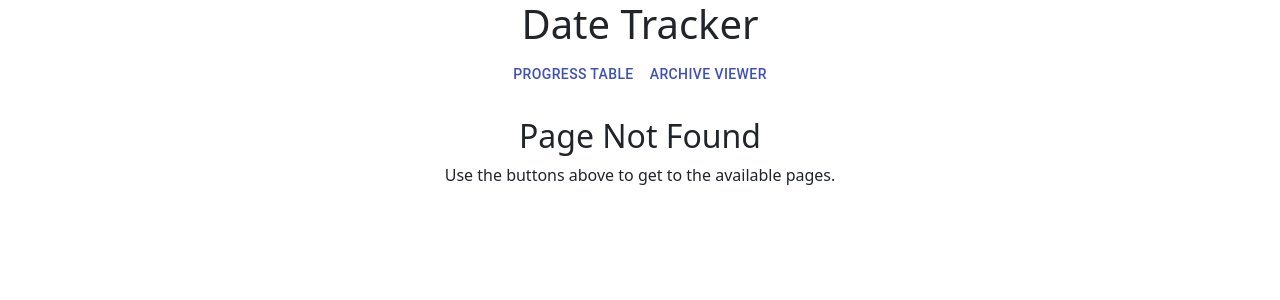
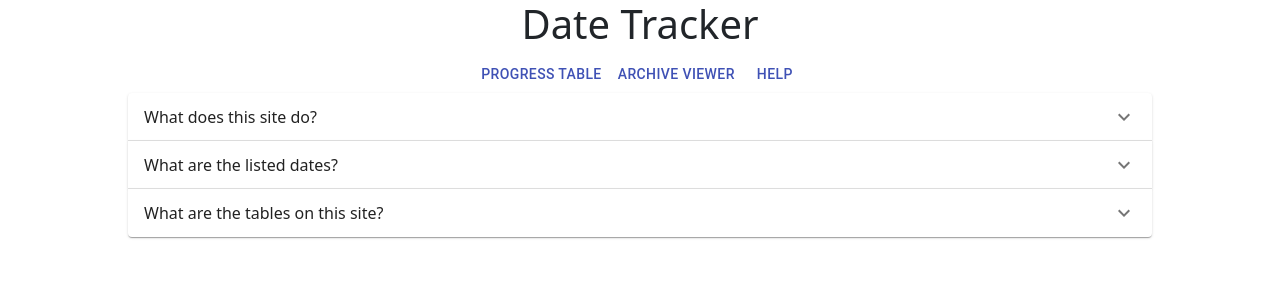
Before and after one commit to kpu007/howlong-frontend, a React (Create React App) app: page /information in a window 1280 px wide. Before the commit this address had no page. Shown: the top 300 px of the page. Built offline with nearby package versions, Linux system fonts and the light colour scheme.

Commit message:
Added an info section to clear stuff up

```diff
--- a/package.json
+++ b/package.json
@@ -4,6 +4,7 @@
   "private": true,
   "dependencies": {
     "@material-ui/core": "^4.11.4",
+    "@material-ui/icons": "^4.11.2",
     "@testing-library/jest-dom": "^5.12.0",
     "@testing-library/react": "^11.2.7",
     "@testing-library/user-event": "^12.8.3",
--- a/src/App.js
+++ b/src/App.js
@@ -9,6 +9,7 @@ import {
 import {Button} from "@material-ui/core"
 import ProgressTable from './components/ProgressTable.js'
 import ArchivedDateTable from './components/ArchivedDateTable.js'
+import Information from './components/Information.js'
 import NotFound from './components/NotFound.js'
 import './App.css';
 import 'bootstrap/dist/css/bootstrap.min.css';
@@ -27,6 +28,9 @@ function App() {
           <Button color="primary" component={Link} to="/archive">
             Archive Viewer
           </Button>
+          <Button color="primary" component={Link} to="/information">
+            Help
+          </Button>
         </div>
 
         <Switch>
@@ -39,6 +43,9 @@ function App() {
           <Route path="/archive">
             <ArchivedDateTable />
           </Route>
+          <Route path="/information">
+            <Information />
+          </Route>
           <Route>
             <NotFound />
           </Route>
--- /dev/null
+++ b/src/components/Information.js
@@ -0,0 +1,51 @@
+import Accordion from '@material-ui/core/Accordion';
+import AccordionSummary from '@material-ui/core/AccordionSummary';
+import AccordionDetails from '@material-ui/core/AccordionDetails';
+import ExpandMoreIcon from '@material-ui/icons/ExpandMore';
+
+
+const Information = () => {
+    return (
+        <div className="App" alignItems="center">
+            <div>
+                <div class="center" style={{width:"80%"}}>
+                    <Accordion>
+                        <AccordionSummary expandIcon={<ExpandMoreIcon />}>
+                            What does this site do?
+                        </AccordionSummary>
+                        <AccordionDetails>
+                            <div style={{textAlign:"left"}}>
+                                This web application tracks the progress of Professional Sports Authenticators (PSA), one of the largest grading companies in the world. Essentially, it just scrapes, stores, and displays this data. It is not affiliated in any way with PSA.
+                            </div>
+                        </AccordionDetails>
+                    </Accordion>
+                    <Accordion>
+                        <AccordionSummary expandIcon={<ExpandMoreIcon />}>
+                            What are the listed dates?
+                        </AccordionSummary>
+                        <AccordionDetails>
+                            <div style={{textAlign:"left"}}>
+                                These are PSA's "Complete-Through Dates" (CTDs).<br/><br/>
+                                The pandemic caused an enormous flood of submissions to such companies, which in turn caused them to switch to the CTD system instead of just listing estimated speed of a tier (since they'd fallen too far behind for said estimates to work). Said system lists the date that all orders for a tier have been "completed through" - for instance, if the earliest order for tier A was registered on February 11, then the CTD is February 10, as no open orders exist up until and including that date. (It should be noted that these dates are based on registration time, which may have been weeks after physical arrival depending on tier and time sent in.) <br/><br/>
+                                CTDs are updated daily on PSA's website (<a href="https://www.psacard.com/pricing">https://www.psacard.com/pricing</a>), but data for past CTDs aren't tracked, which makes progress hard to visualize sometimes. Fortunately, it's possible to archive these CTDs.
+                            </div>
+                        </AccordionDetails>
+                    </Accordion>
+                    <Accordion>
+                        <AccordionSummary expandIcon={<ExpandMoreIcon />}>
+                            What are the tables on this site?
+                        </AccordionSummary>
+                        <AccordionDetails>
+                            <div style={{textAlign:"left"}}>
+                                The Progress Table displays the current CTDs, as well as how they compare to those of the past week. It also includes the progress in the past 15 and 30 days.<br/><br/>
+                                The Archive Table displays the CTDs for any given date, provided they're in this site's database.
+                            </div>
+                        </AccordionDetails>
+                    </Accordion>
+                </div>
+            </div>
+        </div>
+    )
+}
+
+export default Information;
```
Also changed, not shown: 1 other file (tests, documents, lock files or other folders).
